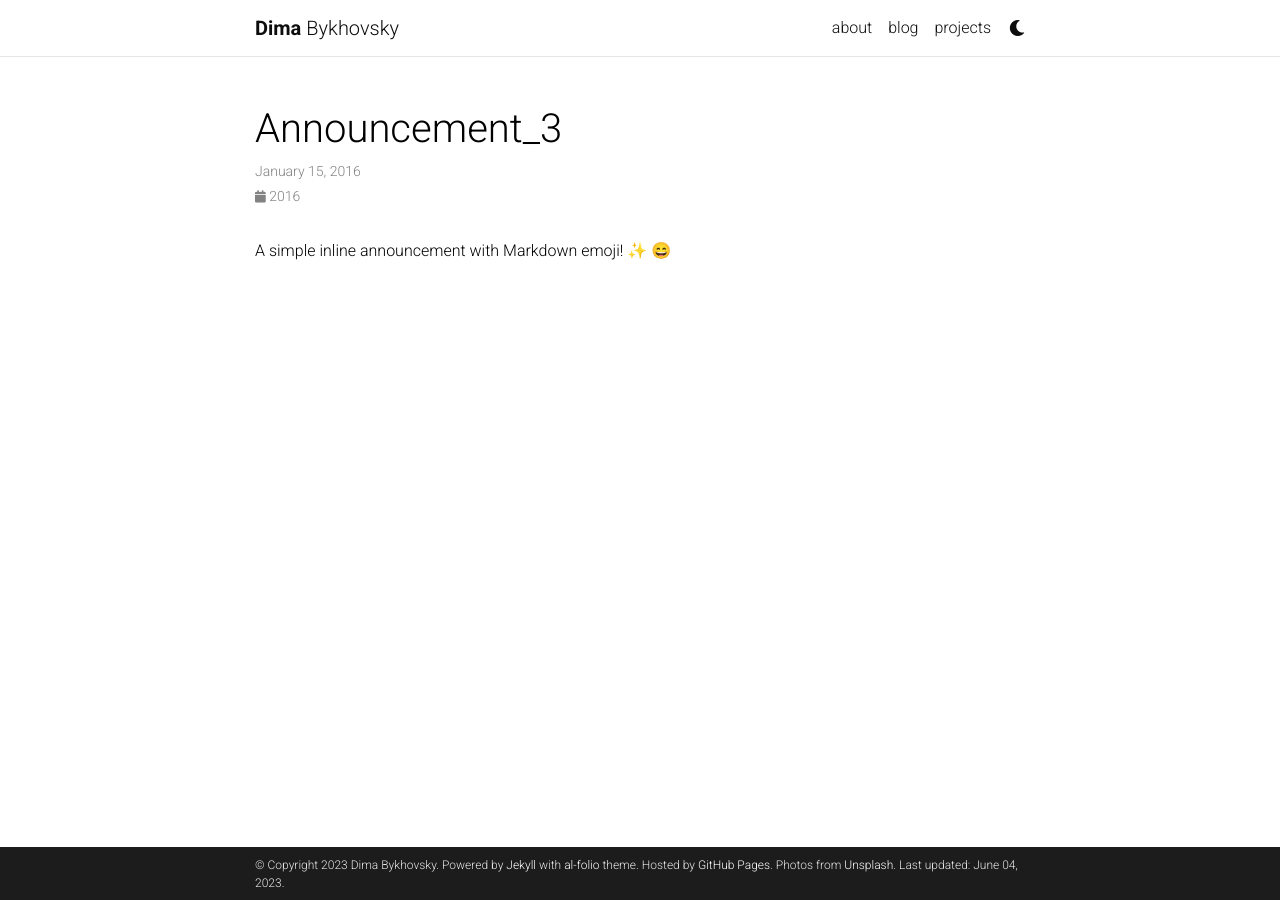
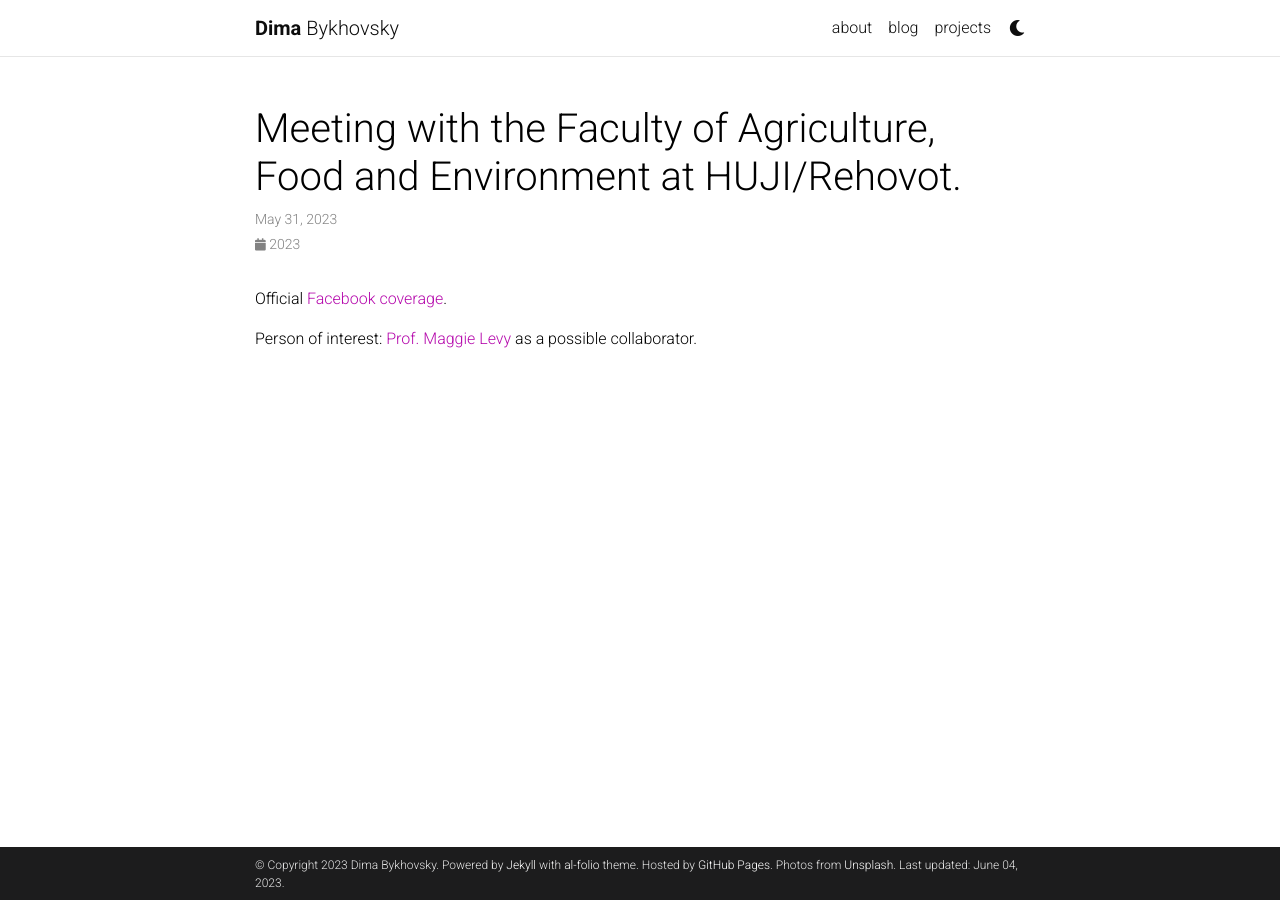
Before and after one commit to bykhov/bykhov.github.io, a Jekyll site: the page built from _news/announcement_3.md, in a window 1280 px wide. Built offline with Jekyll 4.4.1, drawn with Linux system fonts in a browser that asks for light colours; emoji names are drawn with the system emoji font; comment, search, counter and statistics services are not loaded; a style sheet for code colours, icons or effects is not loaded.

Commit message:
Update announcement_3.md

```diff
--- a/_news/announcement_3.md
+++ b/_news/announcement_3.md
@@ -1,8 +1,11 @@
 ---
 layout: post
-date: 2016-01-15 07:59:00-0400
-inline: true
+title: Meeting with the Faculty of Agriculture, Food and Environment at HUJI/Rehovot.
+date: 2023-05-31
+inline: false
 related_posts: false
 ---
 
-A simple inline announcement with Markdown emoji! :sparkles: :smile:
+Official [Facebook coverage](https://www.facebook.com/photo/?fbid=624729809675980&set=a.452216120260684).
+
+Person of interest: [Prof. Maggie Levy](https://plantpathology.agri.huji.ac.il/people/marganit-levy) as a possible collaborator.
```
